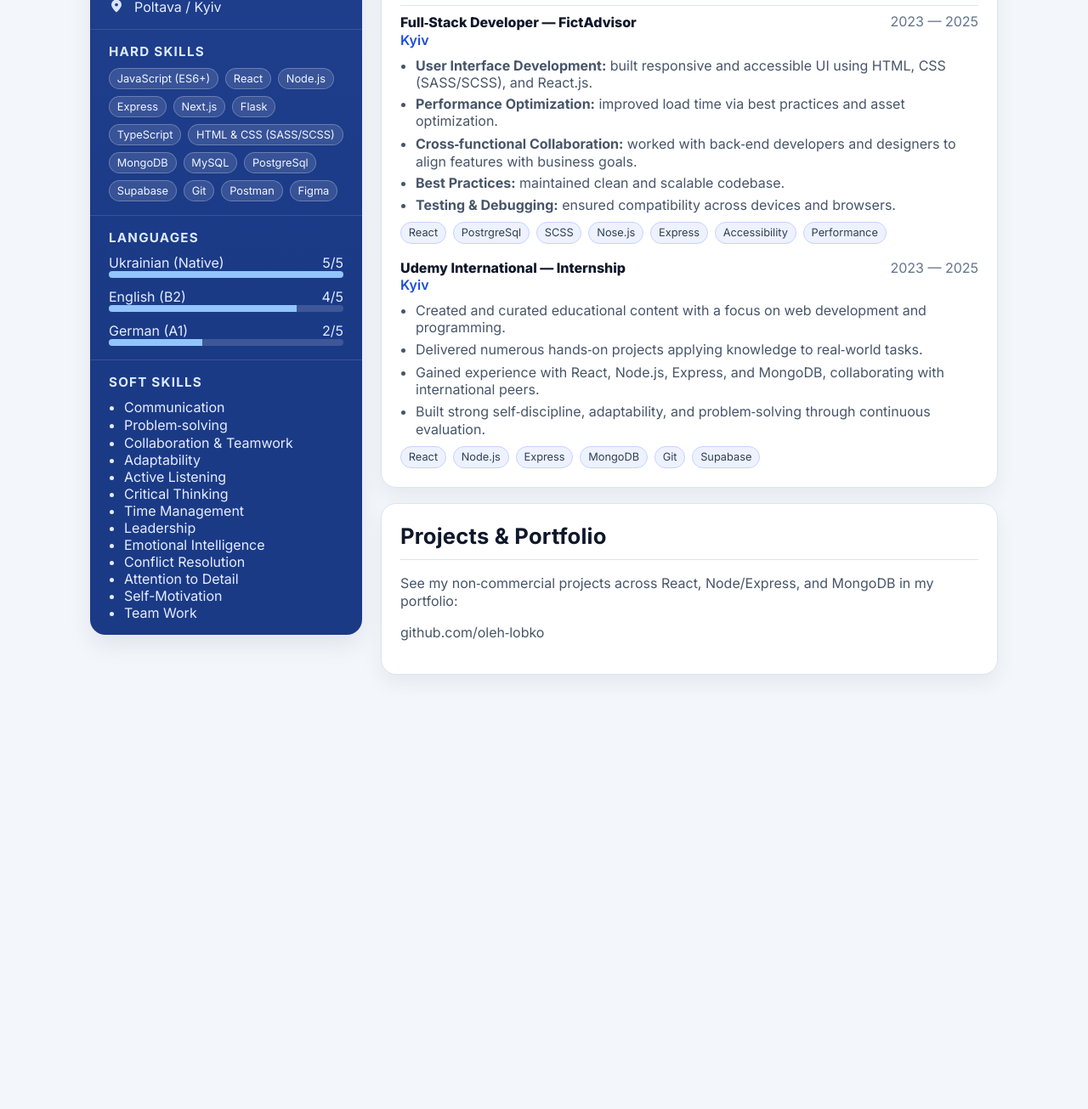
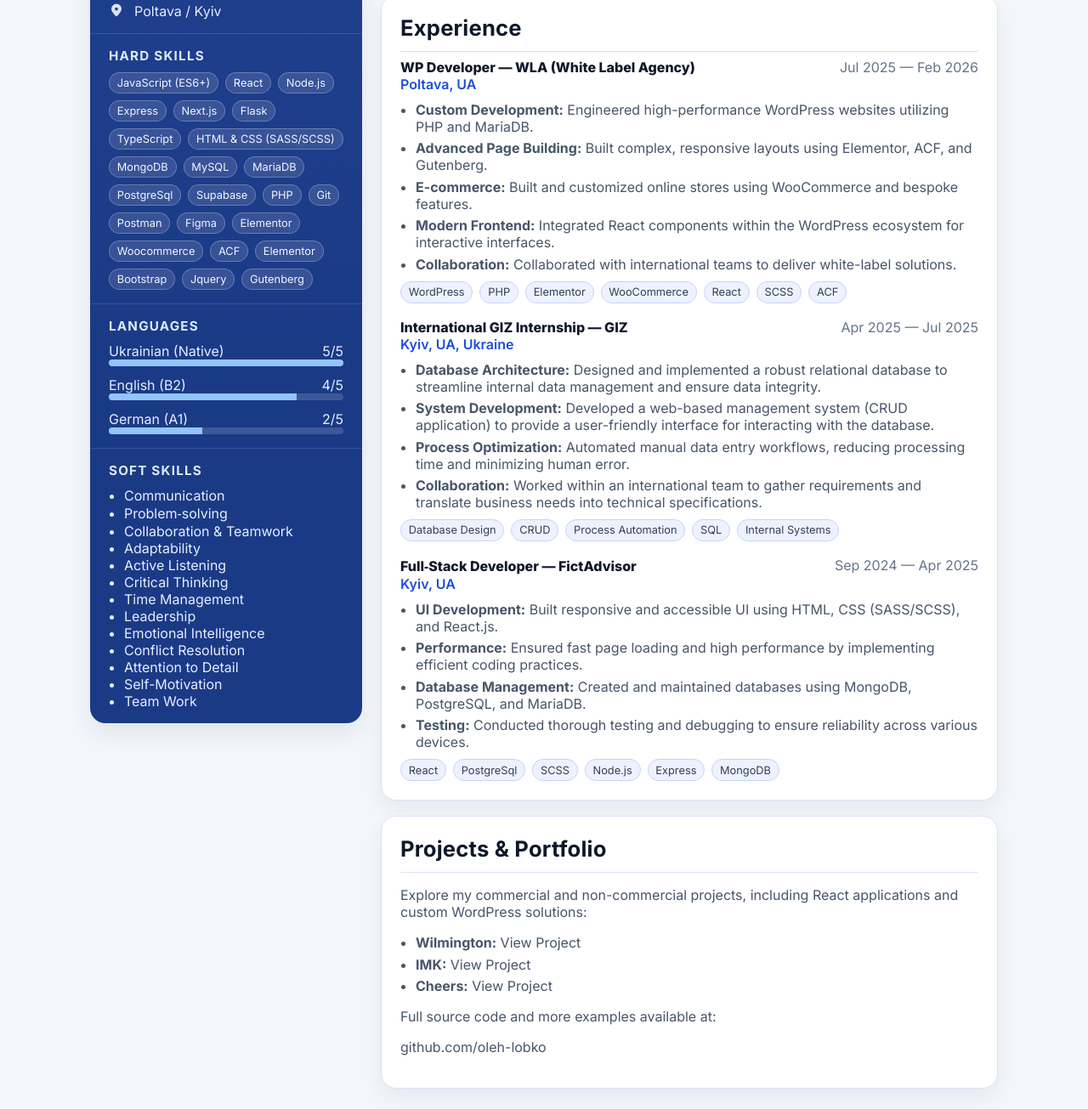
Before and after one commit to OlehLC/CV, a plain HTML site: page index.html in a window 1280 px wide. Shown: the part 294-1599 px from the top of the page at 85% size. Before the commit the page ends 1112 px from the top, so only its background shows below. Drawn offline with Linux system fonts and the light colour scheme.

Commit message:
last changes

```diff
--- a/index.html
+++ b/index.html
@@ -25,7 +25,31 @@
     *{box-sizing:border-box}
     html,body{margin:0; font-family:Inter,system-ui,-apple-system,Segoe UI,Roboto,Ubuntu,'Helvetica Neue',Arial; color:var(--muted); background:var(--bg)}
     img{max-width:100%; display:block}
-    a{color:inherit; text-decoration:none}
+    a {
+        color: inherit;
+        text-decoration: none;
+        transition: all 0.3s ease;
+        position: relative;
+    }
+
+    a:hover {
+        color: #21408f;
+    }
+
+    a::after {
+        content: '';
+        position: absolute;
+        width: 0;
+        height: 1px;
+        bottom: -2px;
+        left: 0;
+        background-color: #21408f;
+        transition: width 0.3s ease;
+    }
+
+    a:hover::after {
+        width: 100%;
+    }
 
     .page{max-width:1100px; margin:24px auto; padding:0 16px}
     .grid{display:grid; grid-template-columns:320px 1fr; gap:22px}
@@ -102,7 +126,7 @@
             <img class="avatar" src="Avatar.jpeg" alt="Oleh Lobko" />
             <div>
               <div class="name">Oleh Lobko</div>
-              <div style="opacity:.85">Front‑End / Back-End / Full‑Stack Developer</div>
+              <div style="opacity:.85">Front‑End / Back-End / Full‑Stack Developer/ WP-Developer</div>
             </div>
           </div>
         </div>
@@ -146,11 +170,20 @@
             <span class="chip">HTML & CSS (SASS/SCSS)</span>
             <span class="chip">MongoDB</span>
             <span class="chip">MySQL</span>
+            <span class="chip">MariaDB</span>
             <span class="chip">PostgreSql</span>
             <span class="chip">Supabase</span>
+            <span class="chip">PHP</span>
             <span class="chip">Git</span>
             <span class="chip">Postman</span>
             <span class="chip">Figma</span>
+              <span class="chip">Elementor</span>
+              <span class="chip">Woocommerce</span>
+              <span class="chip">ACF</span>
+              <span class="chip">Elementor</span>
+              <span class="chip">Bootstrap</span>
+              <span class="chip">Jquery</span>
+              <span class="chip">Gutenberg</span>
           </div>
         </div>
 
@@ -194,25 +227,32 @@
 
       <!-- Main content -->
       <main class="content">
-        <!-- Education -->
           <section class="card">
               <h2 class="section">Education</h2>
               <div class="hr"></div>
 
               <div class="edu-item">
                   <div class="edu-top">
-              <div>National Technical University of Ukraine — <strong>Kyiv Polytechnic Institute</strong></div>
-              <div class="time">2023 — 2027</div>
+                      <div><strong>IT - Udemy Internship</strong> — Udemy</div>
+                      <div class="time">2024 — 2025</div>
                   </div>
-            <div class="edu-meta">Bachelor of Information Systems and Technologies • Top of the course for 3 semesters</div>
+                  <div class="edu-meta">Kyiv, Ukraine • Intensive practical training in Web Development and Full-Stack technologies</div>
               </div>
 
               <div class="edu-item">
                   <div class="edu-top">
-              <div>School — NVP №32, Poltava</div>
+                      <div>National Technical University of Ukraine — <strong>'Kyiv Polytechnic Institute'</strong></div>
+                      <div class="time">2023 — 2027</div>
+                  </div>
+                  <div class="edu-meta">Bachelor's Degree in Informational System and Technologies • Kyiv, Ukraine</div>
+              </div>
+
+              <div class="edu-item">
+                  <div class="edu-top">
+                      <div>School — <strong>NVP №32</strong>, Poltava</div>
                       <div class="time">2012 — 2023</div>
                   </div>
-            <div class="edu-meta">In‑depth study of mathematical sciences and programming</div>
+                  <div class="edu-meta">In‑depth study of mathematical sciences and programming • Poltava, Ukraine</div>
               </div>
           </section>
 
@@ -224,50 +264,71 @@
               <article class="exp-item">
                   <div class="exp-head">
                       <div>
-                <div class="role">Full‑Stack Developer — FictAdvisor</div>
-                <div class="place">Kyiv</div>
+                          <div class="role">WP Developer — WLA (White Label Agency)</div>
+                          <div class="place">Poltava, UA</div>
                       </div>
-              <div class="time">2023 — 2025</div>
+                      <div class="time">Jul 2025 — Feb 2026</div>
                   </div>
                   <ul class="bullets">
-              <li><strong>User Interface Development:</strong> built responsive and accessible UI using HTML, CSS (SASS/SCSS), and React.js.</li>
-              <li><strong>Performance Optimization:</strong> improved load time via best practices and asset optimization.</li>
-              <li><strong>Cross‑functional Collaboration:</strong> worked with back‑end developers and designers to align features with business goals.</li>
-              <li><strong>Best Practices:</strong> maintained clean and scalable codebase.</li>
-              <li><strong>Testing & Debugging:</strong> ensured compatibility across devices and browsers.</li>
+                      <li><strong>Custom Development:</strong> Engineered high-performance WordPress websites utilizing PHP and MariaDB.</li>
+                      <li><strong>Advanced Page Building:</strong> Built complex, responsive layouts using Elementor, ACF, and Gutenberg.</li>
+                      <li><strong>E-commerce:</strong> Built and customized online stores using WooCommerce and bespoke features.</li>
+                      <li><strong>Modern Frontend:</strong> Integrated React components within the WordPress ecosystem for interactive interfaces.</li>
+                      <li><strong>Collaboration:</strong> Collaborated with international teams to deliver white-label solutions.</li>
+                  </ul>
+                  <div class="tags">
+                      <span class="tag">WordPress</span>
+                      <span class="tag">PHP</span>
+                      <span class="tag">Elementor</span>
+                      <span class="tag">WooCommerce</span>
+                      <span class="tag">React</span>
+                      <span class="tag">SCSS</span>
+                      <span class="tag">ACF</span>
+                  </div>
+              </article>
+              <article class="exp-item">
+                  <div class="exp-head">
+                      <div>
+                          <div class="role">International GIZ Internship — GIZ</div>
+                          <div class="place">Kyiv, UA, Ukraine</div>
+                      </div>
+                      <div class="time">Apr 2025 — Jul 2025</div>
+                  </div>
+                  <ul class="bullets">
+                      <li><strong>Database Architecture:</strong> Designed and implemented a robust relational database to streamline internal data management and ensure data integrity.</li>
+                      <li><strong>System Development:</strong> Developed a web-based management system (CRUD application) to provide a user-friendly interface for interacting with the database.</li>
+                      <li><strong>Process Optimization:</strong> Automated manual data entry workflows, reducing processing time and minimizing human error.</li>
+                      <li><strong>Collaboration:</strong> Worked within an international team to gather requirements and translate business needs into technical specifications.</li>
+                  </ul>
+                  <div class="tags">
+                      <span class="tag">Database Design</span>
+                      <span class="tag">CRUD</span>
+                      <span class="tag">Process Automation</span>
+                      <span class="tag">SQL</span>
+                      <span class="tag">Internal Systems</span>
+                  </div>
+              </article>
+              <article class="exp-item">
+                  <div class="exp-head">
+                      <div>
+                          <div class="role">Full‑Stack Developer — FictAdvisor</div>
+                          <div class="place">Kyiv, UA</div>
+                      </div>
+                      <div class="time">Sep 2024 — Apr 2025</div>
+                  </div>
+                  <ul class="bullets">
+                      <li><strong>UI Development:</strong> Built responsive and accessible UI using HTML, CSS (SASS/SCSS), and React.js.</li>
+                      <li><strong>Performance:</strong> Ensured fast page loading and high performance by implementing efficient coding practices.</li>
+                      <li><strong>Database Management:</strong> Created and maintained databases using MongoDB, PostgreSQL, and MariaDB.</li>
+                      <li><strong>Testing:</strong> Conducted thorough testing and debugging to ensure reliability across various devices.</li>
                   </ul>
                   <div class="tags">
                       <span class="tag">React</span>
-              <span class="tag">PostrgreSql</span>
+                      <span class="tag">PostgreSql</span>
                       <span class="tag">SCSS</span>
-              <span class="tag">Nose.js</span>
-              <span class="tag">Express</span>
-              <span class="tag">Accessibility</span>
-              <span class="tag">Performance</span>
-            </div>
-          </article>
-
-          <article class="exp-item">
-            <div class="exp-head">
-              <div>
-                <div class="role">Udemy International — Internship</div>
-                <div class="place">Kyiv</div>
-              </div>
-              <div class="time">2023 — 2025</div>
-            </div>
-            <ul class="bullets">
-              <li>Created and curated educational content with a focus on web development and programming.</li>
-              <li>Delivered numerous hands‑on projects applying knowledge to real‑world tasks.</li>
-              <li>Gained experience with React, Node.js, Express, and MongoDB, collaborating with international peers.</li>
-              <li>Built strong self‑discipline, adaptability, and problem‑solving through continuous evaluation.</li>
-            </ul>
-            <div class="tags">
-              <span class="tag">React</span>
                       <span class="tag">Node.js</span>
                       <span class="tag">Express</span>
                       <span class="tag">MongoDB</span>
-              <span class="tag">Git</span>
-              <span class="tag">Supabase</span>
                   </div>
               </article>
           </section>
@@ -276,8 +337,25 @@
           <section class="card">
               <h2 class="section">Projects & Portfolio</h2>
               <div class="hr"></div>
-          <p>See my non‑commercial projects across React, Node/Express, and MongoDB in my portfolio:</p>
-          <p><a href="#" id="portfolioLink">github.com/oleh‑lobko</a></p>
+              <p>Explore my commercial and non-commercial projects, including React applications and custom WordPress solutions:</p>
+
+              <ul class="bullets">
+                  <li>
+                      <strong>Wilmington:</strong>
+                      <a href="http://ready-for-feedback3.com/internship/lobko/wilmington/" target="_blank">View Project</a>
+                  </li>
+                  <li>
+                      <strong>IMK:</strong>
+                      <a href="http://ready-for-feedback3.com/internship/lobko/imk/" target="_blank">View Project</a>
+                  </li>
+                  <li>
+                      <strong>Cheers:</strong>
+                      <a href="http://ready-for-feedback3.com/internship/lobko/cheers/" target="_blank">View Project</a>
+                  </li>
+              </ul>
+
+              <p>Full source code and more examples available at:</p>
+              <p><a href="https://github.com/oleh-lobko" id="portfolioLink" target="_blank">github.com/oleh-lobko</a></p>
           </section>
       </main>
     </div>
```
Lines whose indentation alone changed are shown as unchanged.
